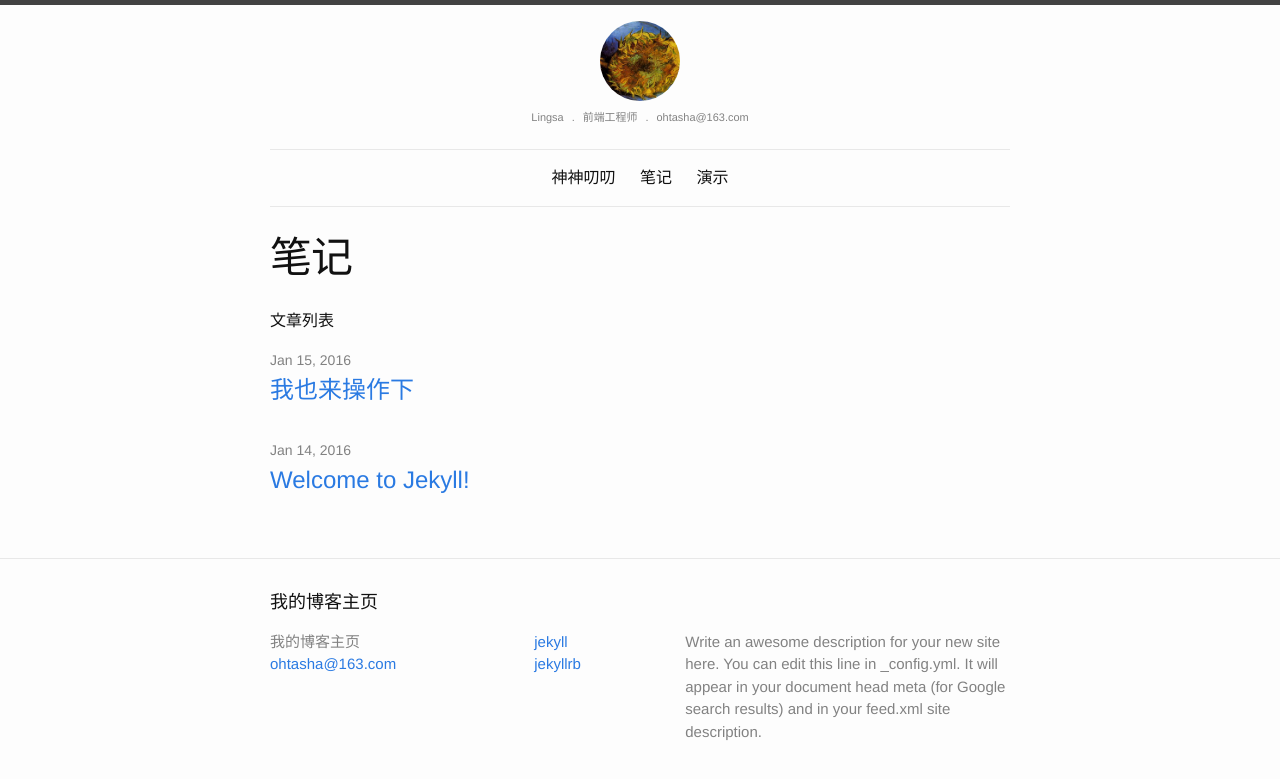
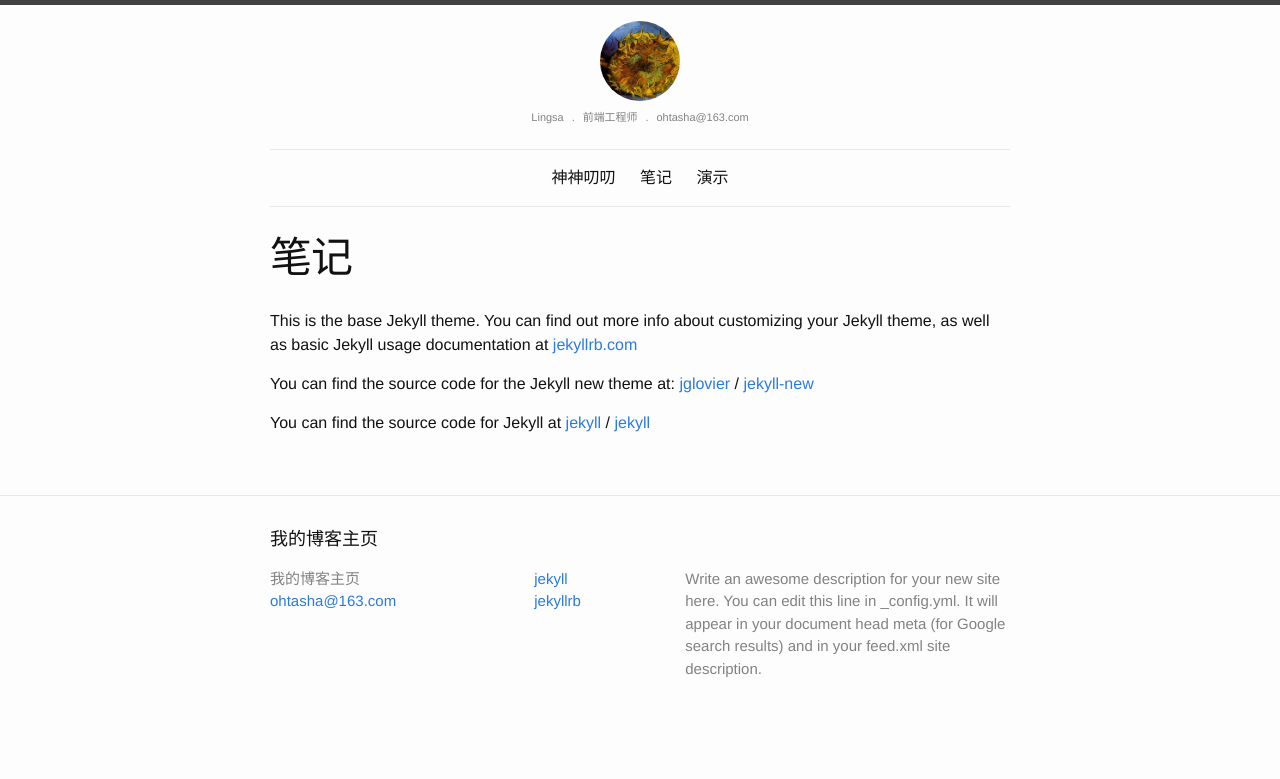
Before and after one commit to Lingsa/sundayBlog, a Jekyll site: the page built from drafts/articles.md, in a window 1280 px wide. Shown: the top 779 px of the page. Built offline with Jekyll 4.4.1, drawn with Linux system fonts in a browser that asks for light colours.

Commit message:
new articles

```diff
--- a/drafts/articles.md
+++ b/drafts/articles.md
@@ -4,17 +4,12 @@
 permalink: /articles/
 ---
 
-文章列表
+This is the base Jekyll theme. You can find out more info about customizing your Jekyll theme, as well as basic Jekyll usage documentation at [jekyllrb.com](http://jekyllrb.com/)
 
-<ul class="post-list">
-    {% for post in site.posts %}
-      <li>
-        <span class="post-meta">{{ post.date | date: "%b %-d, %Y" }}</span>
+You can find the source code for the Jekyll new theme at:
+{% include icon-github.html username="jglovier" %} /
+[jekyll-new](https://github.com/jglovier/jekyll-new)
 
-        <h2>
-          <a class="post-link" href="{{ post.url | prepend: site.baseurl }}">{{ post.title }}</a>
-        </h2>
-
-      </li>
-    {% endfor %}
-  </ul>
+You can find the source code for Jekyll at
+{% include icon-github.html username="jekyll" %} /
+[jekyll](https://github.com/jekyll/jekyll)
```
